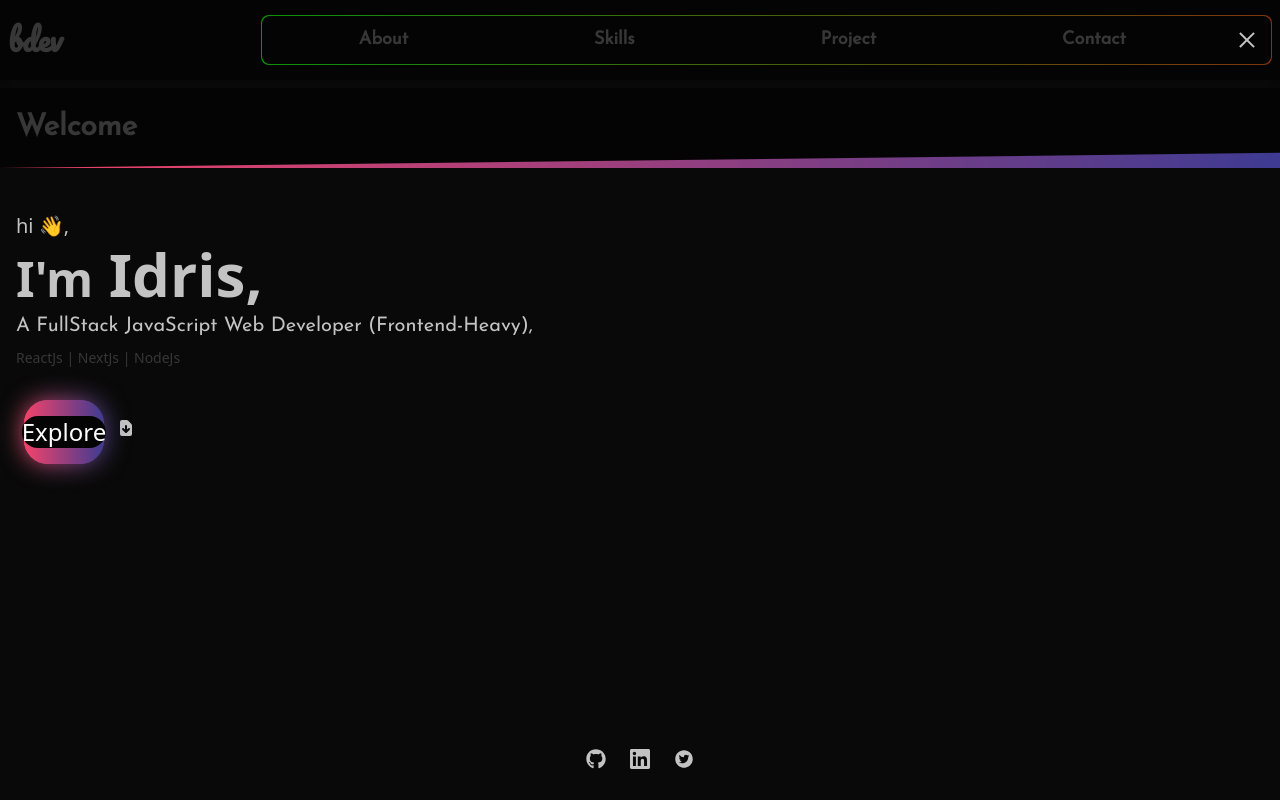
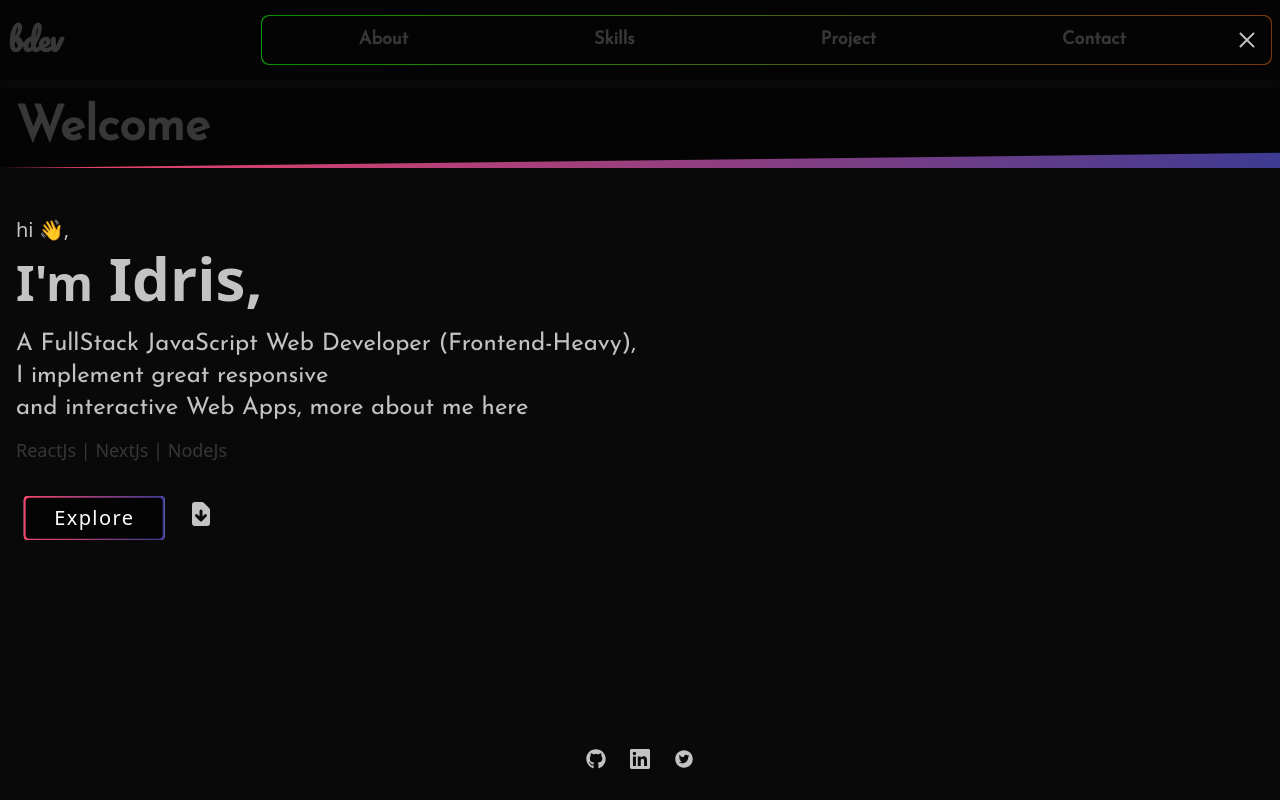
Before and after one commit to bobbycrooz/portfolio-client, a Next.js app: page / in a window 1280 px wide. Built offline with nearby package versions, Linux system fonts and the light colour scheme.

Commit message:
some things

```diff
--- a/components/Button.tsx
+++ b/components/Button.tsx
@@ -2,23 +2,35 @@ import styled from 'styled-components';
 
 export default function Button({ children }) {
   return (
-    <Btn className="outer  relative w-20 h-16 bg-gradient-to-r mt-2 from-grad-one to-grad-two  rounded-3xl">
-      <button className="bg-primary  rounded-3xl text-2xl">{children}</button>
-      <span className="one w-full border h-full rounded-3xl"></span>
-      <span className="two w-full h-full rounded-3xl "></span>
+    <Btn className="outer  relative  bg-gradient-to-r mt-2 from-grad-one to-grad-two ">
+      <button className="bg-primary text-md font-medium leading-4">{children}</button>
+      <span className="one w-full border h-full "></span>
+      <span className="two w-full h-full"></span>
     </Btn>
   );
 }
 
 const Btn = styled.div`
-    /* background: linear-gradient(#fcd34d, #ec4899, #6ee7b7); */
+  width:140.5px;
+  height:44px;
+  border-radius:4px;
 
 &:hover{
     animation: loader 1s linear infinite;
 
+     span:nth-child(1) {
+      filter: blur(2px);
+    }
+
+    span:nth-child(2) {
+      filter: blur(6px);
+    }
 }
+
     button,
     span {
+  border-radius:4px;
+
       position: absolute;
       left: 50%;
       top: 50%;
@@ -27,9 +39,10 @@ const Btn = styled.div`
 
     button {
       z-index: 7;
-      /* width: 150px;
-      height: 70px; */
+      width: 97.3%;
+      height: 92.3%;
       color:#fff;
+      letter-spacing:1.4px;
     }
 
     span {
@@ -39,13 +52,7 @@ const Btn = styled.div`
 
     }
 
-    span:nth-child(1) {
-      filter: blur(7px);
-    }
 
-    span:nth-child(2) {
-      filter: blur(12px);
-    }
   }
 
   @keyframes loader {
--- a/components/Header.tsx
+++ b/components/Header.tsx
@@ -21,7 +21,7 @@ export default function Header() {
                 <a>Skills</a>
               </Link>
 
-              <Link href="/">
+              <Link href="/Projects">
                 <a>Project</a>
               </Link>
 
@@ -40,7 +40,9 @@ export default function Header() {
   );
 }
 
-const Logo = styled.h1``;
+const Logo = styled.h1`
+
+`;
 
 const Menu = styled.h1`
   width: 80%;
--- /dev/null
+++ b/components/ProjectCard.tsx
@@ -0,0 +1,19 @@
+import styled from "styled-components"
+
+export default function Card(){
+    return(
+
+        <Main className=" bg-gradient-to-r from-grad-one to-grad-two ">
+            <div className="main_componenst">
+            hello world
+            </div>
+        </Main>
+    )
+}
+
+const Main = styled.div`
+    width:100%;
+    height:300px;
+
+
+`
--- a/components/Title.tsx
+++ b/components/Title.tsx
@@ -6,7 +6,7 @@ import styled from 'styled-components';
 export default function Title() {
   return (
     <Pane className="pane bg-gradient-to-r mt-2 from-grad-one to-grad-two h-20 w-full p-0">
-      <div className="w-full h-full bg-primary  flex  items-center text-textLow font-bold text-3xl font-joe  p-4">
+      <div className="w-full h-full bg-primary  flex  items-center text-textLow font-bold text-5xl font-joe  p-4">
           Welcome</div>
     </Pane>
   );
--- /dev/null
+++ b/pages/Projects.tsx
@@ -0,0 +1,17 @@
+import Card from "../components/ProjectCard"
+
+export default function Project(){
+    return(
+    <div className="main">
+        <p className="text-2xl text-grad-one">
+        here is a lists of what i can do, you can browse through or filtr them all
+        </p>
+
+       <div className="grid gap-3 grid-cols-1 w-full ">
+        <Card/>
+        <Card/>
+        <Card/>
+       </div>
+    hello</div>
+    )
+}
--- a/pages/_app.js
+++ b/pages/_app.js
@@ -9,7 +9,7 @@ function MyApp({ Component, pageProps }) {
     <main className="text-secondary w-full bg-body  min-h-screen" id="main">
       <Header />
       <Title/>
-      <div className="app  p-4  ">
+      <div className="app  p-4 overflow-y-auto">
       <Component {...pageProps} />
       </div>
     </main>
--- a/pages/index.jsx
+++ b/pages/index.jsx
@@ -14,28 +14,35 @@ export default function Home() {
         <link rel="icon" href="/favicon.ico" />
       </Head>
 
-      <main className="welcome  mt-3">
-        <h4 className="hi font-medium">hi 👋,</h4>
+      <main className="welcome mt-4">
+        <p className="hi font-medium">hi 👋,</p>
         <h1 className="name text-6xl font-extrabold mt-1 ">
           {' '}
           <small>I'm</small> Idris,
         </h1>
-        <p className="info  w-full mt-2 font-joe">
-          A FullStack JavaScript Web Developer (Frontend-Heavy),
+        <p className="info text-2xl   w-full mt-5 font-joe">
+          A FullStack JavaScript Web Developer (Frontend-Heavy),{" "}
+          <br />
+          I implement great responsive
+          <br />
+          and interactive Web Apps,
+           more about me here
         </p>
-        <p className="stack text-sm mt-2 text-textLow">ReactJs | NextJs | NodeJs</p>
+        <p className="stack text-lg mt-3 text-textLow">ReactJs | NextJs | NodeJs</p>
 
 
-        <div className="cto  mt-4 p-2 flex items-center">
+        <div className="cto_cont  mt-4">
+        <div className="cto  p-2 flex items-center">
           <Link href="/about">
             <ButtonOne className="button_one">Explore</ButtonOne>
           </Link>
 
-          <div className="resume my-0 ml-3">
+          <div className="resume   w-8 h-btn-h flex items-center justify-center  ml-5">
             <Link href="/about">
-              <a className=""><HiDocumentDownload/></a>
+              <a className=""><HiDocumentDownload fontSize="30"/></a>
             </Link>
           </div>
+        </div>
         </div>
       </main>
       <div className="social_icon flex mb-4 space-x-4 p-2 items-center justify-center ">
--- a/tailwind.config.js
+++ b/tailwind.config.js
@@ -4,11 +4,16 @@ module.exports = {
   darkMode: "class", // or 'media' or 'class'
   theme: {
     fontFamily: {
+
       'joe': ['Josefin Sans', 'sans-serif'],
-      'logo': ['Pacifico', 'cursive'],
+      'logo': ['Pacifico', 'cursive']
     },
     extend: {
 
+      spacing:{
+      "btn-w":"140.5px",
+      "btn-h": "44px"
+      },
       colors:{
         body:"#090909",
         primary: "#040404",
@@ -21,7 +26,7 @@ module.exports = {
         grad: {
           one: "#F44369",
           two: "#3E3B92",
-
+          three:""
         }
       }
     },
```
Also changed, not shown: pages/About.tsx (added), pages/Contact.tsx (added), pages/Skills.tsx (added).
